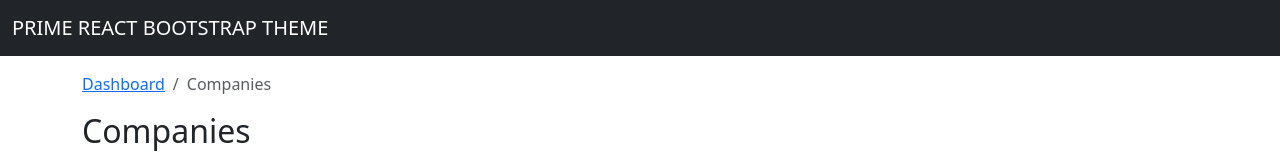
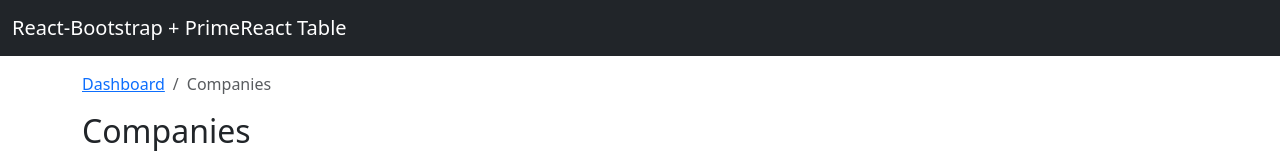
Before and after one commit to dcsm8/primereact-bootstrap-theme, a React (Vite) app: page / in a window 1280 px wide. Shown: the top 156 px of the page. Built offline with nearby package versions, Linux system fonts and the light colour scheme.

Commit message:
update title

```diff
--- a/src/App.tsx
+++ b/src/App.tsx
@@ -37,7 +37,9 @@ function App() {
     <>
       <Navbar bg="dark" variant="dark" expand="lg">
         <Container fluid>
-          <Navbar.Brand href="#">PRIME REACT BOOTSTRAP THEME</Navbar.Brand>
+          <Navbar.Brand href="#">
+            React-Bootstrap + PrimeReact Table
+          </Navbar.Brand>
         </Container>
       </Navbar>
       <Container className="mt-3">
@@ -118,6 +120,7 @@ function App() {
           stripedRows
           dataKey="id"
           filterDisplay="menu"
+          showGridlines
         >
           <Column
             field="id"
```
